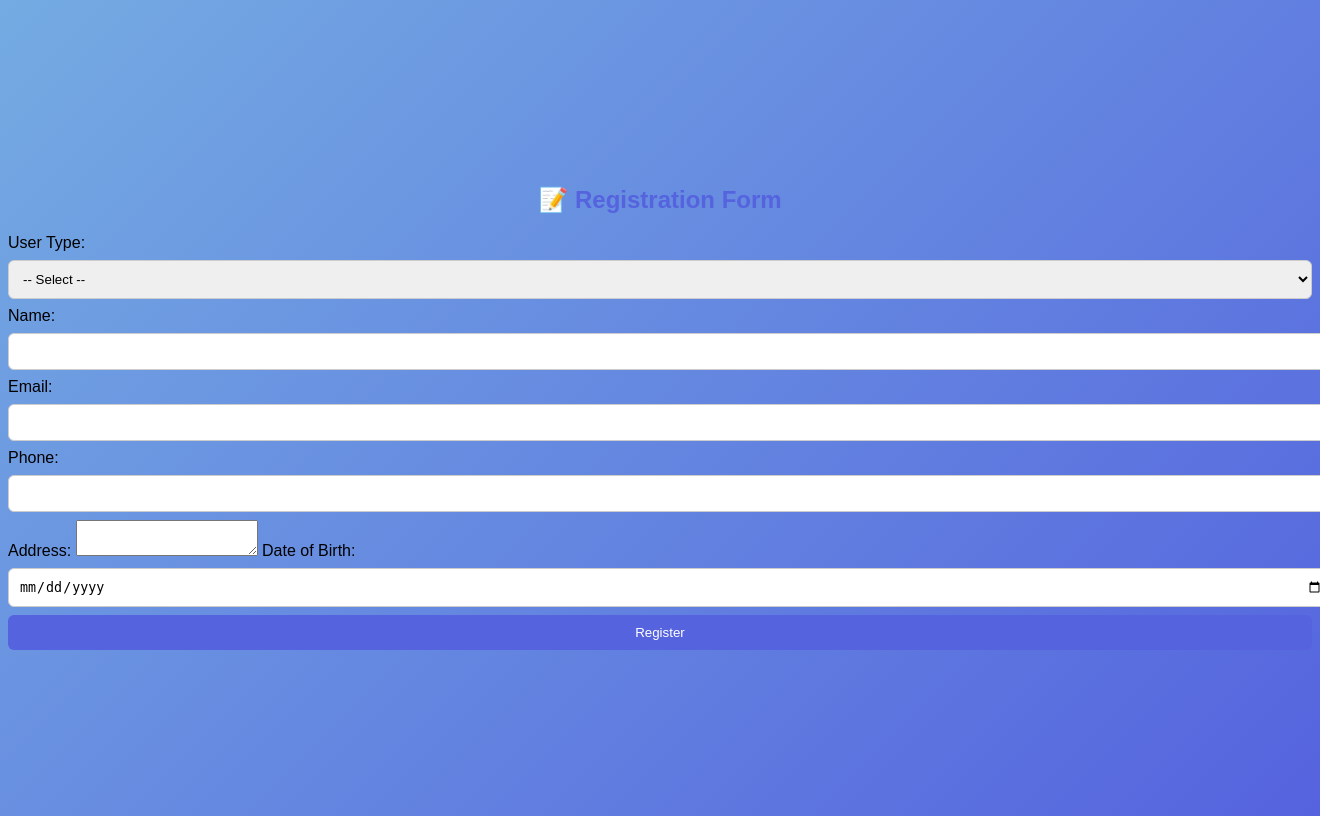
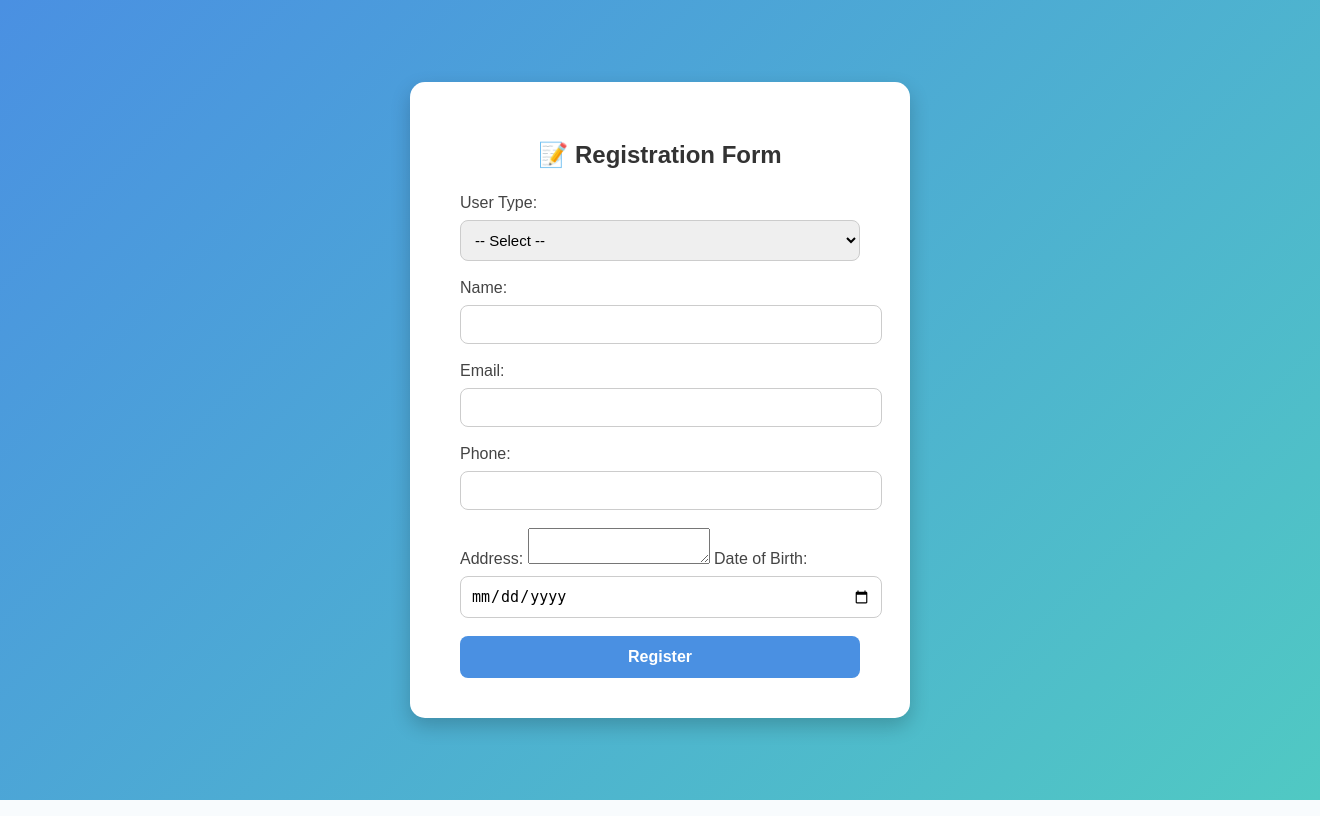
Before and after one commit to Sathyanarayanan2202/ui_project, a Flask app: page /register in a window 1320 px wide; the page is wider, and only the part inside the window is pictured. Run offline with Flask 3, Linux system fonts and the light colour scheme.

Commit message:
Update register.css

```diff
--- a/Student Portal/static/css/register.css
+++ b/Student Portal/static/css/register.css
@@ -1,39 +1,72 @@
+/* register.css — registration form design */
+
 body {
   font-family: "Poppins", sans-serif;
-    background: linear-gradient(135deg, #74ABE2, #5563DE);
+  background: linear-gradient(135deg, #4a90e2, #50c9c3);
   display: flex;
   justify-content: center;
   align-items: center;
-    min-height: 100vh;
+  height: 100vh;
+  margin: 0;
 }
-.form-container {
-    background: white;
-    padding: 30px;
-    border-radius: 12px;
-    box-shadow: 0 0 15px rgba(0,0,0,0.2);
-    width: 350px;
+
+.container {
+  background: #fff;
+  border-radius: 15px;
+  padding: 40px 50px;
+  box-shadow: 0 8px 20px rgba(0, 0, 0, 0.2);
+  width: 400px;
 }
+
 h2 {
   text-align: center;
-    color: #5563DE;
-    margin-bottom: 20px;
+  margin-bottom: 25px;
+  color: #333;
+  font-weight: 600;
 }
-input, select {
+
+form label {
+  font-weight: 500;
+  color: #444;
+}
+
+form input,
+form select {
   width: 100%;
   padding: 10px;
-    margin: 8px 0;
+  margin: 8px 0 18px;
   border: 1px solid #ccc;
-    border-radius: 6px;
+  border-radius: 8px;
+  font-size: 15px;
 }
+
+form input:focus,
+form select:focus {
+  outline: none;
+  border-color: #4a90e2;
+  box-shadow: 0 0 5px rgba(74, 144, 226, 0.5);
+}
+
 button {
-    width: 100%;
-    padding: 10px;
-    background: #5563DE;
+  background-color: #4a90e2;
   color: white;
   border: none;
-    border-radius: 6px;
+  padding: 12px;
+  width: 100%;
+  border-radius: 8px;
+  font-size: 16px;
   cursor: pointer;
+  font-weight: 600;
+  transition: background 0.3s ease;
 }
+
 button:hover {
-    background: #3349C1;
+  background-color: #357abd;
 }
+
+footer {
+  text-align: center;
+  margin-top: 15px;
+  color: #777;
+  font-size: 13px;
+}
```
Lines whose indentation alone changed are shown as unchanged.
